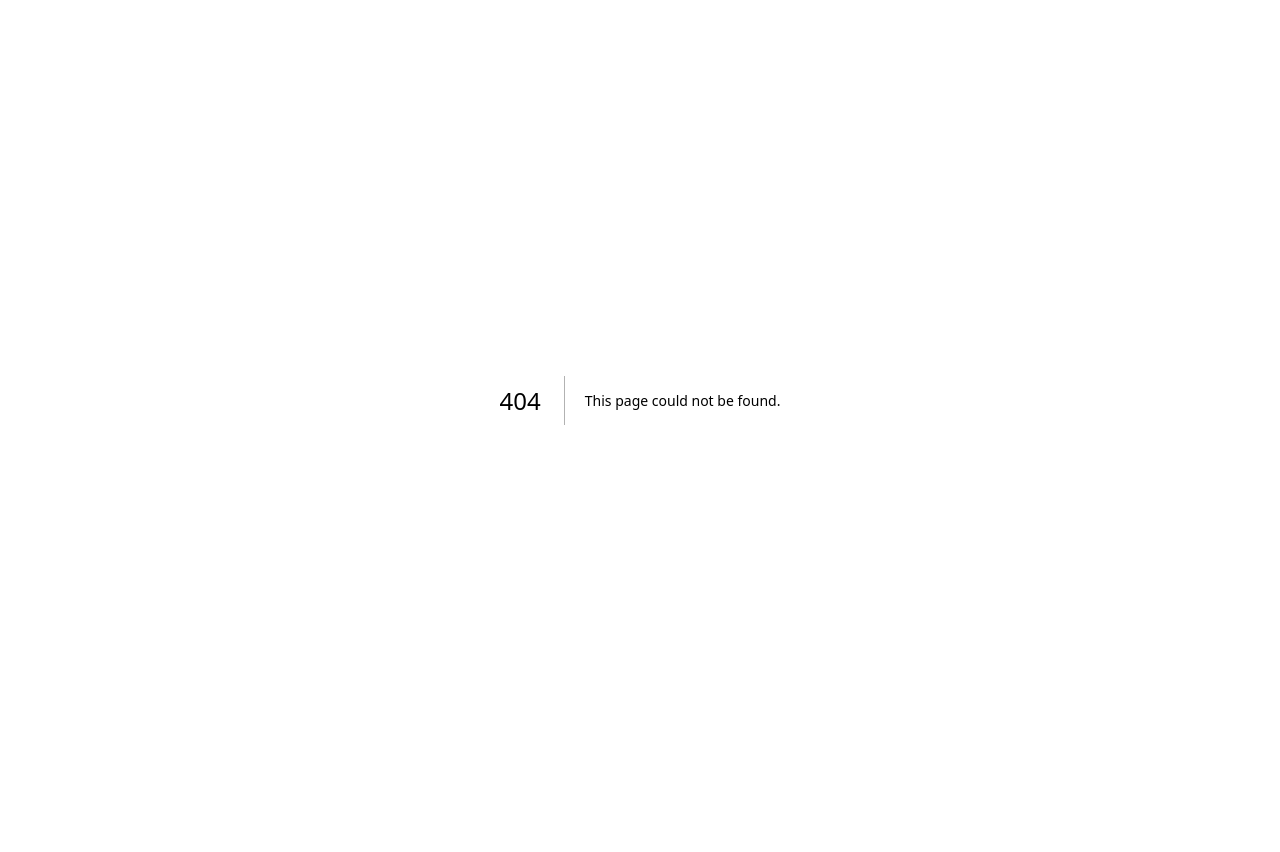
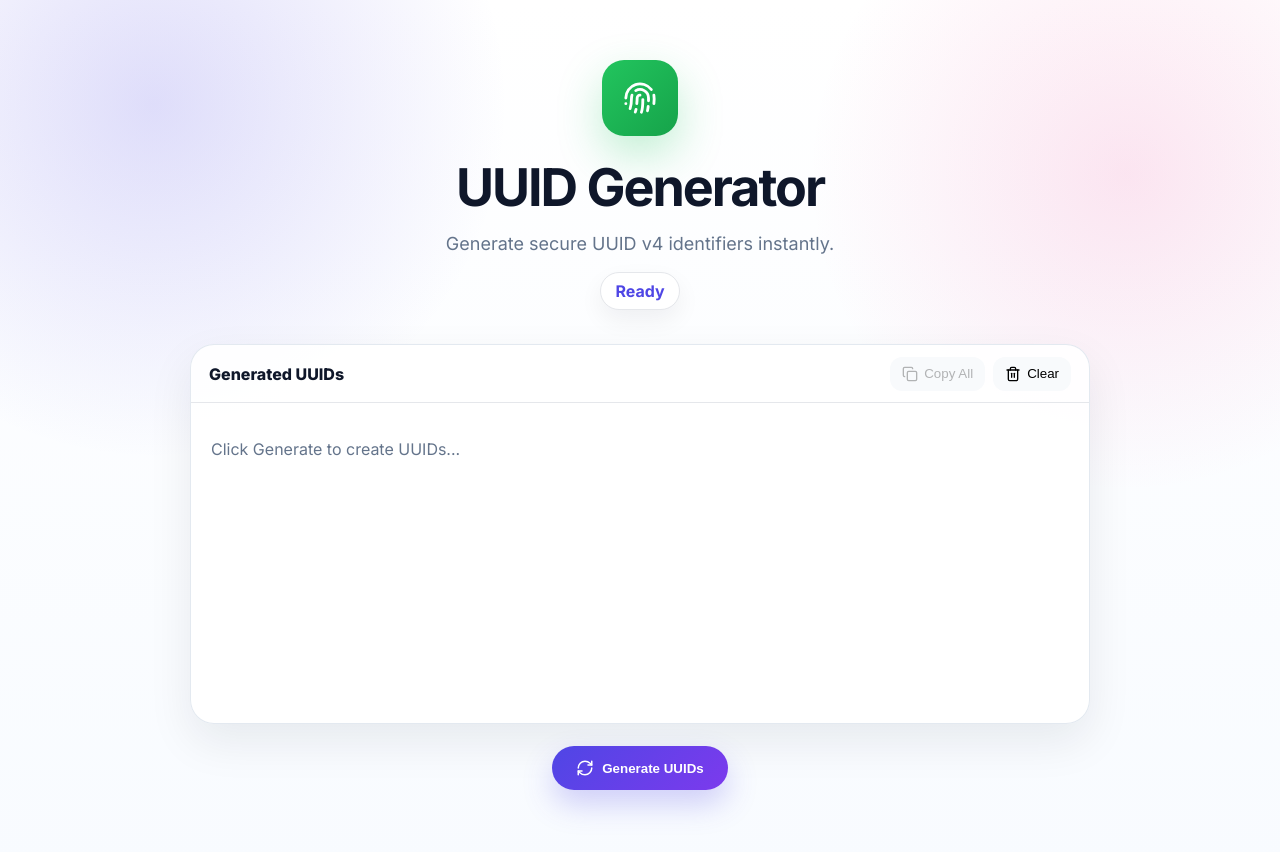
Before and after one commit to xieshaomiao/unitoolshub, a Next.js app: page /tools/uuid in a window 1280 px wide. Before the commit this address had no page. Shown: the top 852 px of the page. Before the commit the page ends 800 px from the top, so only its background shows below. Built offline with nearby package versions, Linux system fonts and the light colour scheme.

Commit message:
feat: add uuid generator

```diff
--- a/app/globals.css
+++ b/app/globals.css
@@ -851,3 +851,33 @@ a {
   font-size: 13px;
   background: rgba(248, 250, 252, 0.7);
 }
+
+.uuid-panel {
+  max-width: 900px;
+  margin: 0 auto;
+  border-radius: 24px;
+  background: rgba(255,255,255,.88);
+  border: 1px solid rgba(226,232,240,.95);
+  box-shadow: 0 18px 45px rgba(15,23,42,.08);
+  overflow: hidden;
+}
+
+.uuid-list {
+  min-height: 320px;
+  padding: 20px;
+  display: flex;
+  flex-direction: column;
+  gap: 12px;
+}
+
+.uuid-list code {
+  padding: 14px 16px;
+  border-radius: 14px;
+  background: #0f172a;
+  color: hsl(142, 77%, 73%);
+  font-family: ui-monospace, SFMono-Regular, Menlo, Monaco, Consolas, monospace;
+}
+
+.uuid-list p {
+  color: #64748b;
+}
--- /dev/null
+++ b/app/tools/uuid/page.tsx
@@ -0,0 +1,78 @@
+"use client";
+
+import { useState } from "react";
+import { Copy, Fingerprint, RefreshCw, Trash2 } from "lucide-react";
+import Button from "@/components/ui/Button";
+
+export default function Page() {
+  const [uuids, setUuids] = useState<string[]>([]);
+  const [status, setStatus] = useState("Ready");
+
+  function generateUuid() {
+    const list = Array.from({ length: 5 }, () => crypto.randomUUID());
+    setUuids(list);
+    setStatus("Generated");
+  }
+
+  async function copyAll() {
+    if (uuids.length === 0) return;
+
+    await navigator.clipboard.writeText(uuids.join("\n"));
+    setStatus("Copied");
+  }
+
+  function clearAll() {
+    setUuids([]);
+    setStatus("Ready");
+  }
+
+  return (
+    <main className="tool-page">
+      <section className="tool-hero">
+        <div className="tool-icon-large orange">
+          <Fingerprint size={34} />
+        </div>
+
+        <h1>UUID Generator</h1>
+        <p>Generate secure UUID v4 identifiers instantly.</p>
+
+        <div className="tool-status">{status}</div>
+      </section>
+
+      <section className="uuid-panel">
+        <div className="editor-header">
+          <span>Generated UUIDs</span>
+
+          <div className="editor-actions">
+            <button onClick={copyAll} disabled={uuids.length === 0}>
+              <Copy size={16} />
+              Copy All
+            </button>
+
+            <button onClick={clearAll}>
+              <Trash2 size={16} />
+              Clear
+            </button>
+          </div>
+        </div>
+
+        <div className="uuid-list">
+          {uuids.length === 0 ? (
+            <p>Click Generate to create UUIDs...</p>
+          ) : (
+            uuids.map((uuid) => (
+              <code key={uuid}>{uuid}</code>
+            ))
+          )}
+        </div>
+      </section>
+
+      <div className="tool-actions">
+        <Button onClick={generateUuid}>
+          <RefreshCw size={18} />
+          Generate UUIDs
+        </Button>
+      </div>
+    </main>
+  );
+}
--- a/lib/tools.ts
+++ b/lib/tools.ts
@@ -15,7 +15,7 @@ export const tools = [
     id: "base64",
     name: "Base64 Encode / Decode",
     description: "Encode and decode Base64 strings easily.",
-  href: "/tools/base64",
+    href: "/tools/base64",
     category: "Developer",
     icon: Lock,
     tone: "blue",
@@ -25,7 +25,7 @@ export const tools = [
     id: "uuid-generator",
     name: "UUID Generator",
     description: "Generate UUID v4 identifiers instantly.",
-    href: "#",
+    href: "/tools/uuid",
     category: "Generator",
     icon: Fingerprint,
     tone: "orange",
```
